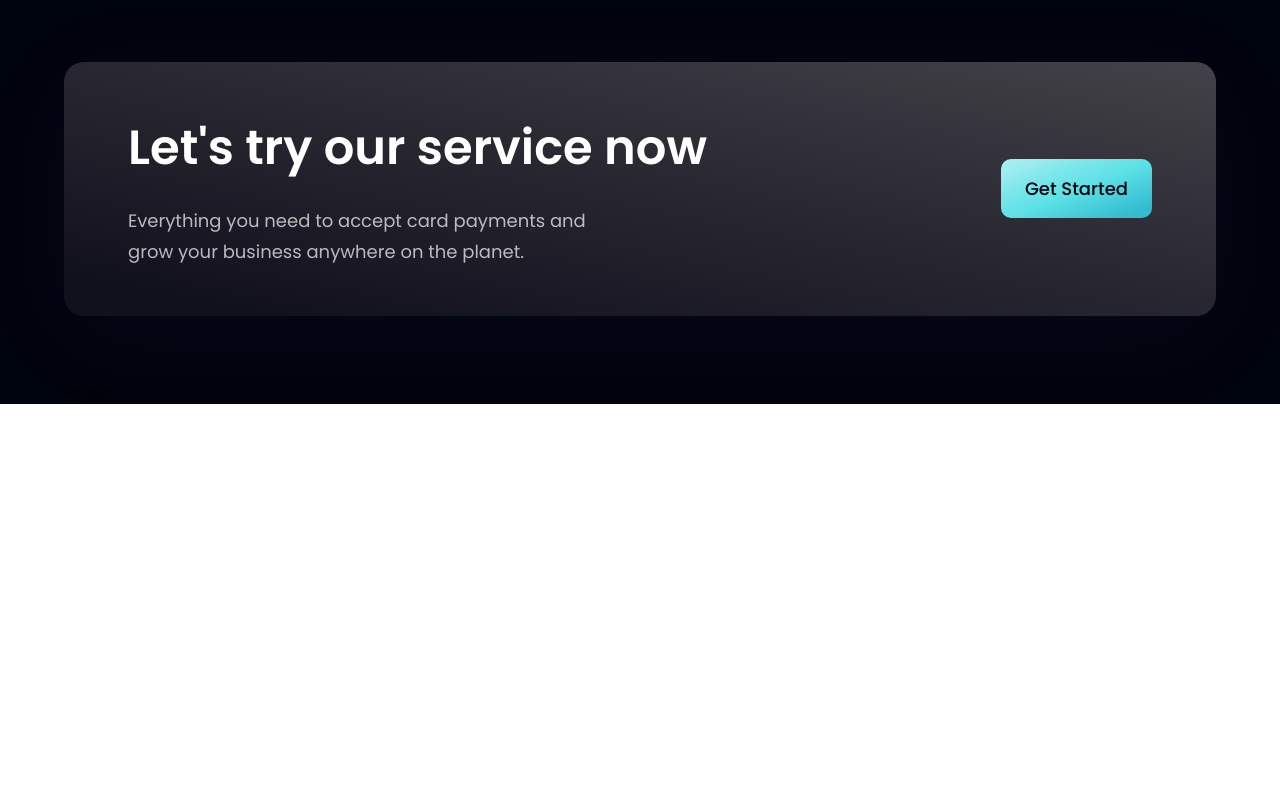
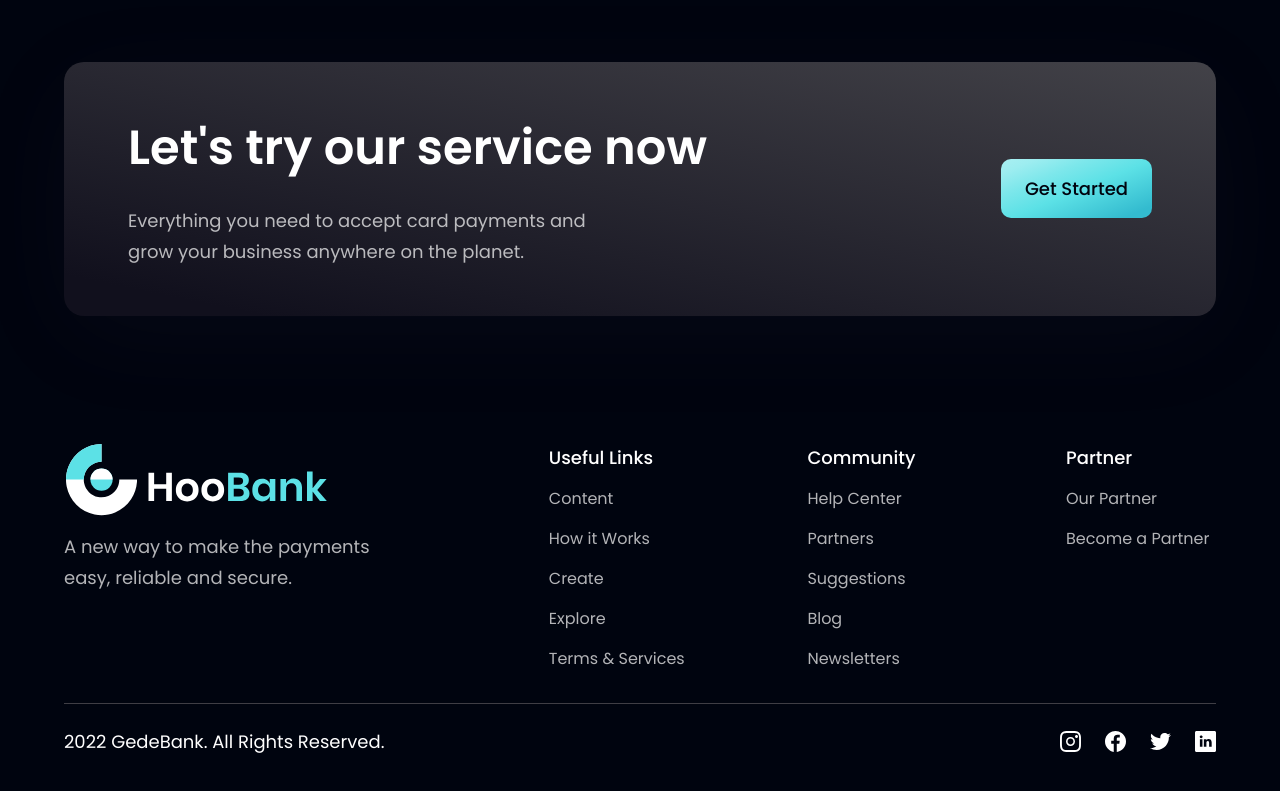
Before and after one commit to gedeon809/modern-UI-UX-website-React-Tailwind, a React (Vite) app: page / in a window 1280 px wide. Shown: the part 4090-4881 px from the top of the page. Before the commit the page ends 4494 px from the top, so only its background shows below. Built offline with nearby package versions, Linux system fonts and the light colour scheme.

Commit message:
adding footer comp and styling

```diff
--- a/src/components/Footer.jsx
+++ b/src/components/Footer.jsx
@@ -1,7 +1,64 @@
 import React from 'react';
+import styles from '../style';
+import { logo } from '../assets';
+import { footerLinks, socialMedia } from '../constants';
 
-const Footer = () => {
-  return <div>Footer</div>;
-};
+const Footer = () => (
+  <section className={`${styles.flexCenter} ${styles.paddingY} flex-col`}>
+    <div className={`${styles.flexStart} md:flex-row flex-col mb-8 w-full`}>
+      <div className="flex-1 flex flex-col justify-start mr-10">
+        <img
+          src={logo}
+          alt="hoobank"
+          className="w-[266px] h-[72px] object-contain"
+        />
+        <p className={`${styles.paragraph} max-w-[310px] mt-4`}>
+          A new way to make the payments easy, reliable and secure.
+        </p>
+      </div>
+      <div className="flex-[1.5] w-full flex flex-row justify-between flex-wrap md:mt-0 mt-10">
+        {footerLinks.map((footerLink) => (
+          <div
+            key={footerLink.key}
+            className="flex flex-col ss:my-0 my-4 min-w-[150px]"
+          >
+            <h4 className="font-poppins font-medium text-[18px] leading-[27px] text-white">
+              {footerLink.title}
+            </h4>
+            <ul className="list-none mt-4">
+              {footerLink.links.map((link, index) => (
+                <li
+                  key={link.name}
+                  className={`font-poppins font-normal text-[16px] leading-[24px] text-dimWhite hover:text-secondary cursor-pointer ${
+                    index !== footerLink.links.length - 1 ? 'mb-4' : 'mb-0'
+                  }`}
+                >
+                  {link.name}
+                </li>
+              ))}
+            </ul>
+          </div>
+        ))}
+      </div>
+    </div>
+    <div className="w-full flex justify-between items-center md:flex-row flex-col pt-6 border-t-[1px] border-t-[#3F3E45]">
+      <p className="font-poppins font-normal text-center text-[18px] leading-[27px] text-white">
+        2022 GedeBank. All Rights Reserved.
+      </p>
+      <div className="flex flex-row md:mt-0 mt-6">
+        {socialMedia.map((social, index) => (
+          <img
+            key={social.id}
+            src={social.icon}
+            alt={socialMedia.id}
+            className={`w-[21px] h-[21px] object-contain cursor-pointer ${
+              index !== socialMedia.length - 1 ? 'mr-6' : 'mr-0'
+            }`}
+          />
+        ))}
+      </div>
+    </div>
+  </section>
+);
 
 export default Footer;
```
